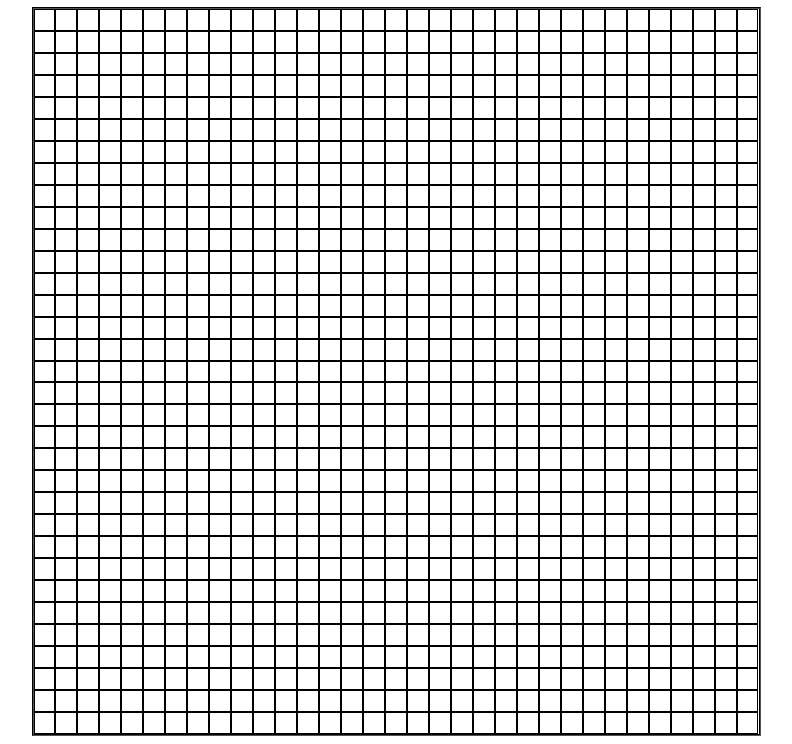
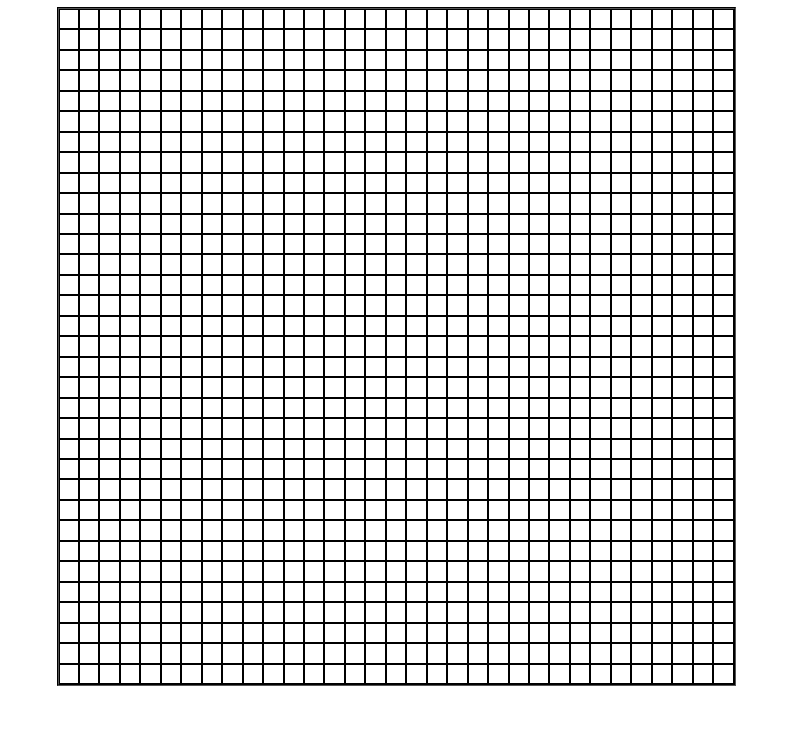
Before and after one commit to JH9001/etch-a-sketch, a plain HTML site: page index.html in a window 1280 px wide. Shown: the part 101-845 px from the top of the page, without its empty margins (244-1036 px from the left). After the commit the page ends 800 px from the top, so only its background shows below. Drawn offline with Linux system fonts and the light colour scheme.

Commit message:
Re-size grid container

```diff
--- a/style.css
+++ b/style.css
@@ -26,8 +26,8 @@ h1 {
 }
 
 .gridContainer {
-  width: 725px;
-  height: 725px;
+  width: 675px;
+  height: 675px;
   display: grid;
   grid-template-columns: repeat(N, 1fr);
   grid-template-rows: repeat(N, 1fr);
```
